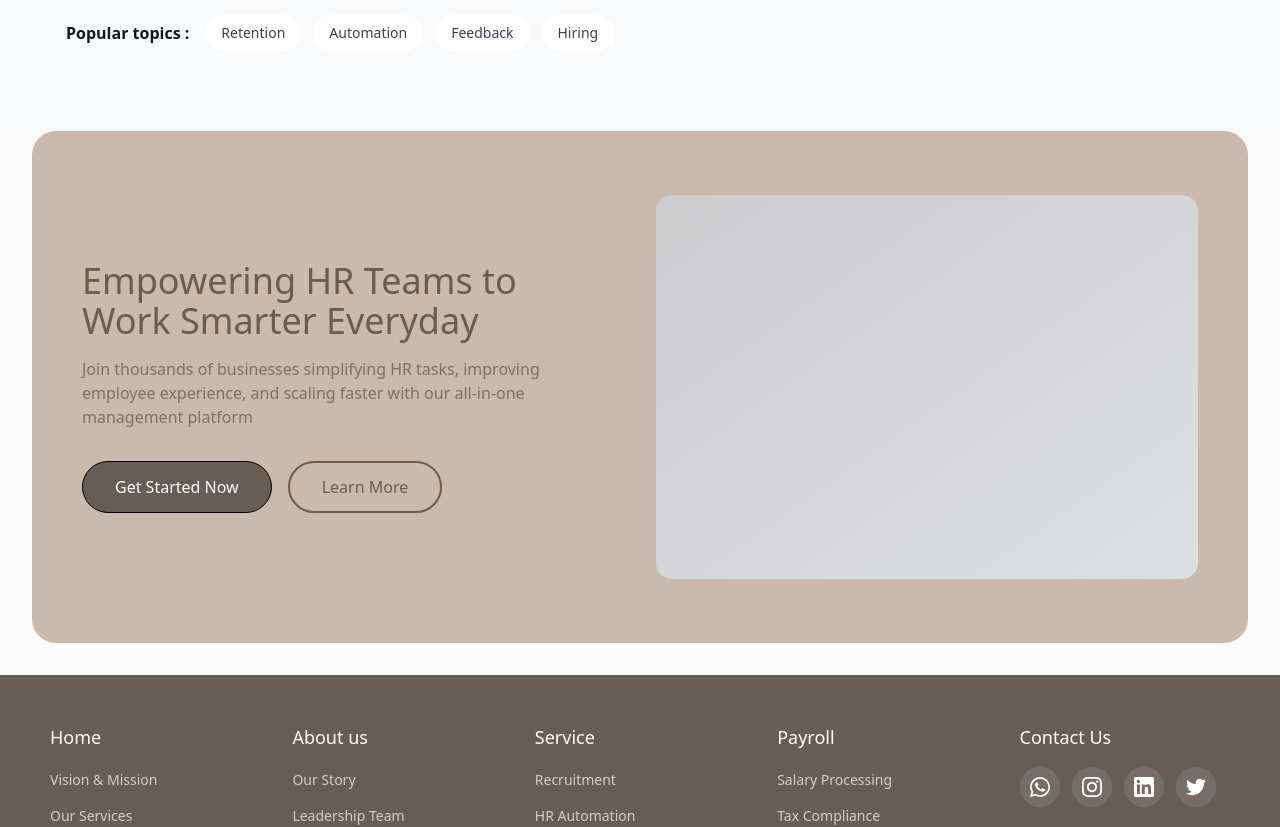
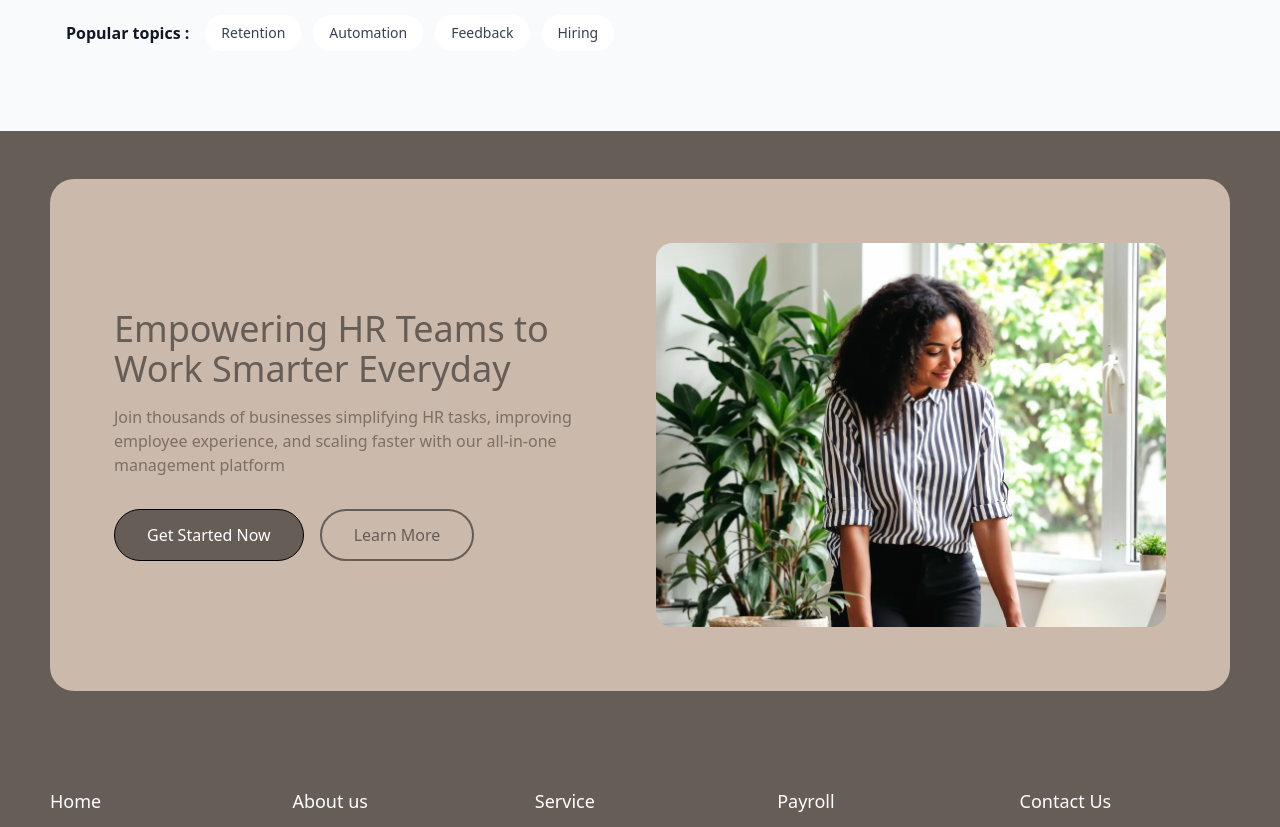
Before and after one commit to Olly-E/Talora, a Next.js app: page / in a window 1280 px wide. Shown: the part 7240-8067 px from the top of the page. Built offline with nearby package versions, Linux system fonts and the light colour scheme.

Commit message:
work on footer

```diff
--- a/app/components/common/Footer.tsx
+++ b/app/components/common/Footer.tsx
@@ -1,6 +1,7 @@
 import React from "react";
 import Image from "next/image";
 import { Button } from "../elements/Button";
+import footerImg from "@/public/images/footer.webp";
 
 const Footer = () => {
   const footerLinks = {
@@ -31,10 +32,10 @@ const Footer = () => {
   };
 
   return (
-    <footer>
+    <footer className="bg-secondary">
       {/* CTA Section */}
-      <div className="bg-primary rounded-3xl mx-4 lg:mx-8 mb-8 overflow-hidden">
-        <div className="container mx-auto px-8 lg:px-16 py-12 lg:py-16">
+      <div className="container mx-auto px-4 lg:px-8 py-12">
+        <div className="bg-primary rounded-3xl overflow-hidden px-8 lg:px-16 py-12 lg:py-16">
           <div className="grid grid-cols-1 lg:grid-cols-2 gap-8 items-center">
             {/* Left Content */}
             <div>
@@ -67,16 +68,20 @@ const Footer = () => {
             </div>
 
             {/* Right Image */}
-            <div className="relative h-80 lg:h-96 rounded-2xl overflow-hidden bg-gray-200">
-              {/* Placeholder for image */}
-              <div className="w-full h-full bg-gradient-to-br from-secondary/20 to-secondary/5" />
+            <div className="relative h-80 lg:h-96 rounded-2xl overflow-hidden">
+              <Image
+                src={footerImg}
+                alt="HR Team Collaboration"
+                fill
+                className="object-cover object-[50%_40%]"
+              />
             </div>
           </div>
         </div>
       </div>
 
-      {/* Main Footer */}
-      <div className="bg-secondary text-white">
+      {/* Main Footer Links */}
+      <div className="text-white">
         <div className="container mx-auto px-4 lg:px-8 py-12">
           <div className="grid grid-cols-2 md:grid-cols-3 lg:grid-cols-5 gap-8 mb-12">
             {/* Footer Links Columns */}
```
Also changed, not shown: public/images/footer.webp (added).
